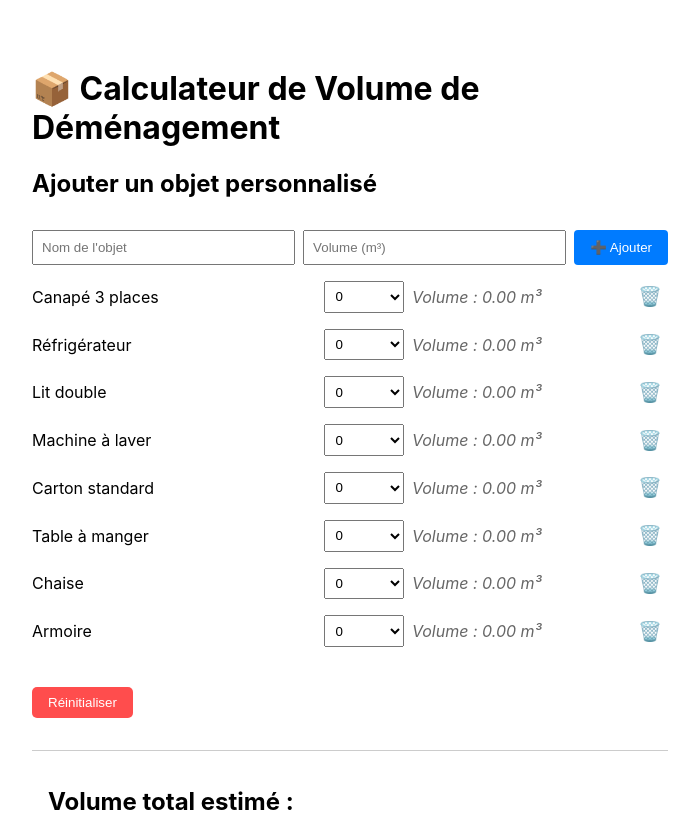
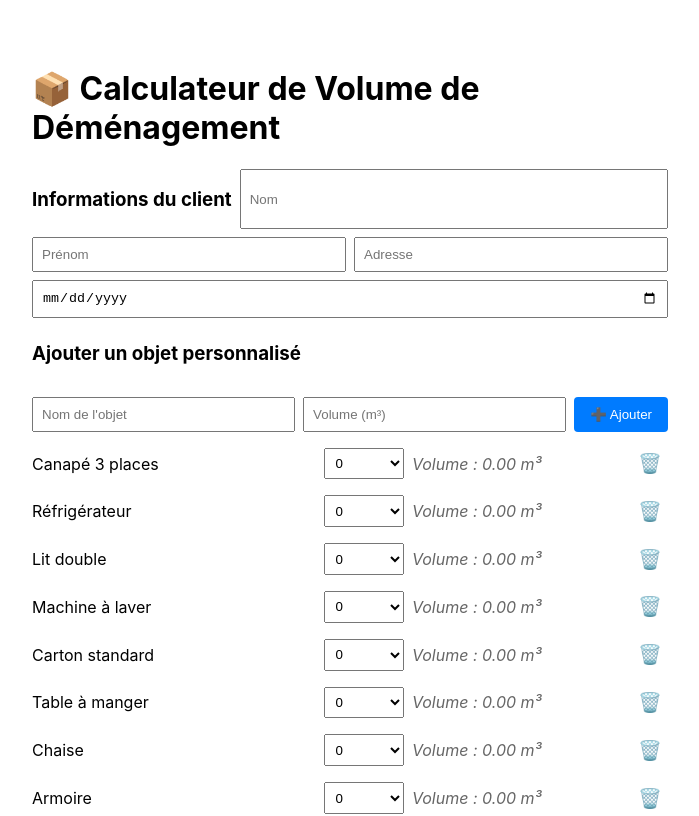
Before and after one commit to samyferhat/calculateur-demenagement, a React (Create React App) app: page / in a window 1280 px wide. Shown: the top 816 px of the page, without its empty margins (290-989 px from the left). Built offline with nearby package versions, Linux system fonts and the light colour scheme.

Commit message:
feature: add information du client

```diff
--- a/src/App.js
+++ b/src/App.js
@@ -7,6 +7,12 @@ import AddItemForm from './components/AddItemForm';
 
 function App() {
   const [selectedItems, setSelectedItems] = useState({});
+  const [userInfo, setUserInfo] = useState({
+    nom: '',
+    prenom: '',
+    adresse: '',
+    date: '',
+  });
 
 
   const LOCAL_STORAGE_KEY = 'demenagement_items';
@@ -42,26 +48,86 @@ const [items, setItems] = useState(loadItemsFromStorage);
     localStorage.setItem(LOCAL_STORAGE_KEY, JSON.stringify(items));
   }, [items]);
 
+  const handleUserInfoChange = (e) => {
+    const { name, value } = e.target;
+    setUserInfo((prev) => ({ ...prev, [name]: value }));
+  };
+
 
   const downloadPDF = () => {
     const doc = new jsPDF();
-    doc.setFontSize(16);
-    doc.text('Calculateur de Volume de Déménagement', 10, 20);
 
-    let y = 35;
+    const marginLeft = 15;
+    const lineHeight = 8;
+    const pageHeight = doc.internal.pageSize.height;
+    let y = 20;
+    let pageCount = 1;
+
+    const addPageIfNeeded = () => {
+      if (y > pageHeight - 20) {
+        doc.addPage();
+        pageCount++;
+        y = 20;
+      }
+    };
+
+    // 🟦 Titre
+    doc.setFontSize(18);
+    doc.setFont('helvetica', 'bold');
+    doc.text('Calculateur de Volume de Déménagement', marginLeft, y);
+    y += 12;
+
+    // 🟩 Infos utilisateur
     doc.setFontSize(12);
+    doc.setFont('helvetica', 'normal');
+    doc.text(`Nom : ${userInfo.nom}`, marginLeft, y); y += lineHeight;
+    doc.text(`Prénom : ${userInfo.prenom}`, marginLeft, y); y += lineHeight;
+    doc.text(`Adresse : ${userInfo.adresse}`, marginLeft, y); y += lineHeight;
+    doc.text(`Date de déménagement souhaitée : ${userInfo.date}`, marginLeft, y); y += 15;
+
+    // 🟨 Liste des objets
+    doc.setFontSize(14);
+    doc.setFont('helvetica', 'bold');
+    doc.text('Liste des objets', marginLeft, y); y += 10;
+
+    doc.setFontSize(12);
+    doc.setFont('helvetica', 'normal');
+
+    const pages = []; // Pour stocker les pages à paginer à la fin
+    pages.push(doc.internal.getNumberOfPages());
+
+    let total = 0;
     items.forEach((item) => {
       const qty = selectedItems[item.id] || 0;
       if (qty > 0) {
         const itemVolume = (item.volume * qty).toFixed(2);
-        doc.text(`${item.name} (x${qty}) - ${itemVolume} m³`, 10, y);
-        y += 10;
+        addPageIfNeeded();
+        doc.text(`• ${item.name} (x${qty})`, marginLeft, y);
+        doc.text(`${itemVolume} m³`, 170, y, { align: 'right' });
+        y += lineHeight;
+        total += parseFloat(itemVolume);
       }
     });
 
-    doc.setFontSize(14);
-    doc.text(`Volume total : ${totalVolume.toFixed(2)} m³`, 10, y + 10);
+    // 🟥 Volume total
+    y += 10;
+    addPageIfNeeded();
+    doc.setFont('helvetica', 'bold');
+    doc.setFontSize(13);
+    doc.text(`Volume total estimé : ${total.toFixed(2)} m³`, marginLeft, y);
 
+    // 🧾 PAGINATION : après avoir ajouté toutes les pages
+    const totalPages = doc.internal.getNumberOfPages();
+    for (let i = 1; i <= totalPages; i++) {
+      doc.setPage(i);
+      doc.setFontSize(10);
+      doc.setFont('helvetica', 'italic');
+      doc.text(`Page ${i} / ${totalPages}`, doc.internal.pageSize.width - 20, doc.internal.pageSize.height - 10, {
+        align: 'right'
+      });
+    }
+
+    // ✅ Sauvegarde
     doc.save('volume_demenagement.pdf');
   };
 
@@ -82,7 +148,42 @@ const [items, setItems] = useState(loadItemsFromStorage);
     <div style={styles.appContainer}>
       <div style={{ padding: '2rem' }}>
         <h1>📦 Calculateur de Volume de Déménagement</h1>
-      <h2>Ajouter un objet personnalisé</h2>
+        <div style={styles.userInfoContainer}>
+          <h3>Informations du client</h3>
+          <input
+            type="text"
+            name="nom"
+            placeholder="Nom"
+            value={userInfo.nom}
+            onChange={handleUserInfoChange}
+            style={styles.input}
+          />
+          <input
+            type="text"
+            name="prenom"
+            placeholder="Prénom"
+            value={userInfo.prenom}
+            onChange={handleUserInfoChange}
+            style={styles.input}
+          />
+          <input
+            type="text"
+            name="adresse"
+            placeholder="Adresse"
+            value={userInfo.adresse}
+            onChange={handleUserInfoChange}
+            style={styles.input}
+          />
+          <input
+            type="date"
+            name="date"
+            value={userInfo.date}
+            onChange={handleUserInfoChange}
+            style={styles.input}
+          />
+        </div>
+
+        <h3>Ajouter un objet personnalisé</h3>
         <AddItemForm onAdd={handleAddItem} />
 
         {items.map((item) => (
@@ -133,7 +234,16 @@ const styles = {
     margin: '0 auto',
     padding: '1rem',
   },
-
+  userInfoContainer: {
+    display: 'flex',
+    flexWrap: 'wrap',
+    gap: '0.5rem',
+    marginBottom: '1.5rem',
+  },
+  input: {
+    flex: '1 1 200px',
+    padding: '0.5rem',
+  },
 
 };
 
```
Lines whose indentation alone changed are shown as unchanged.
